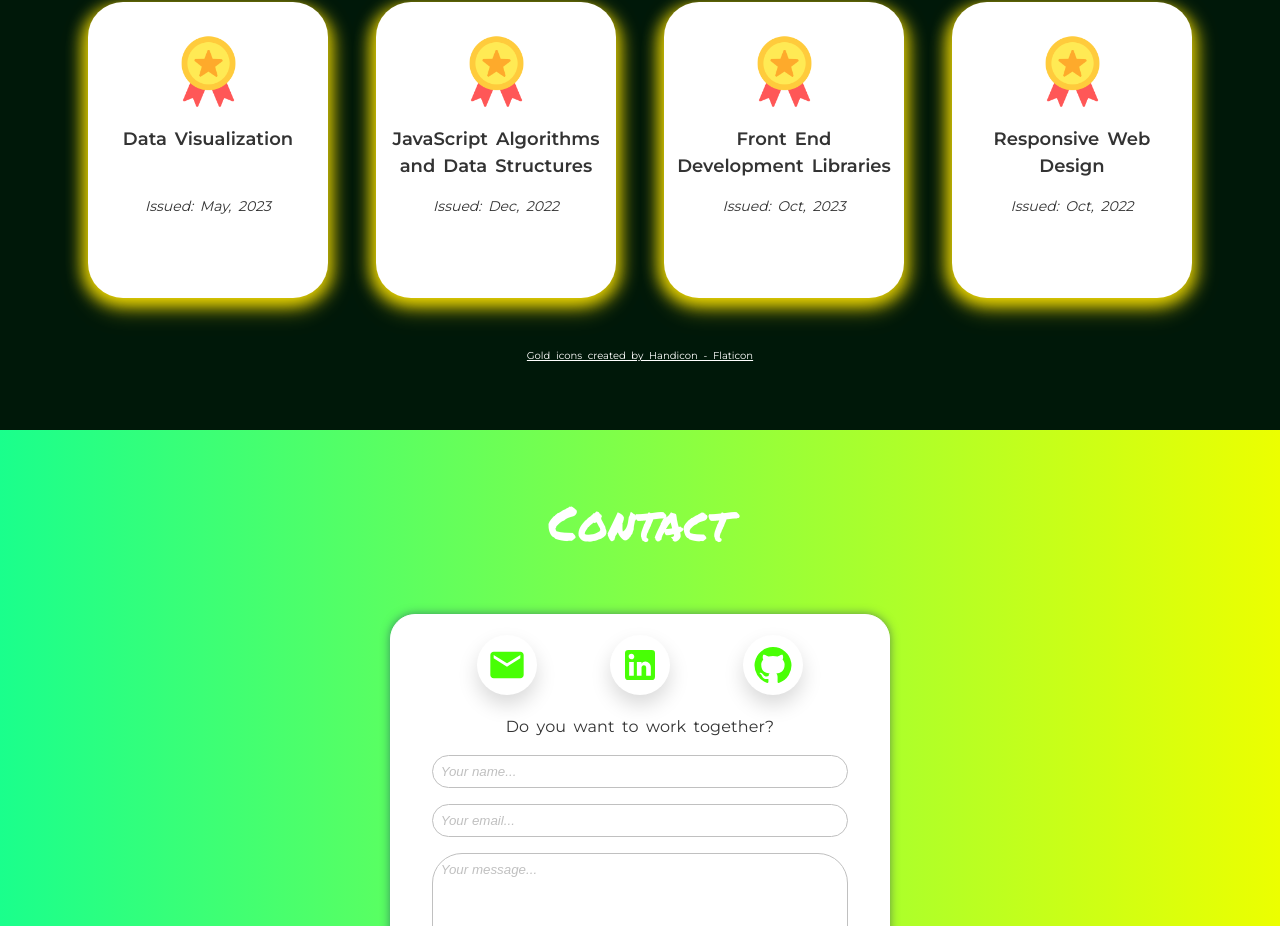
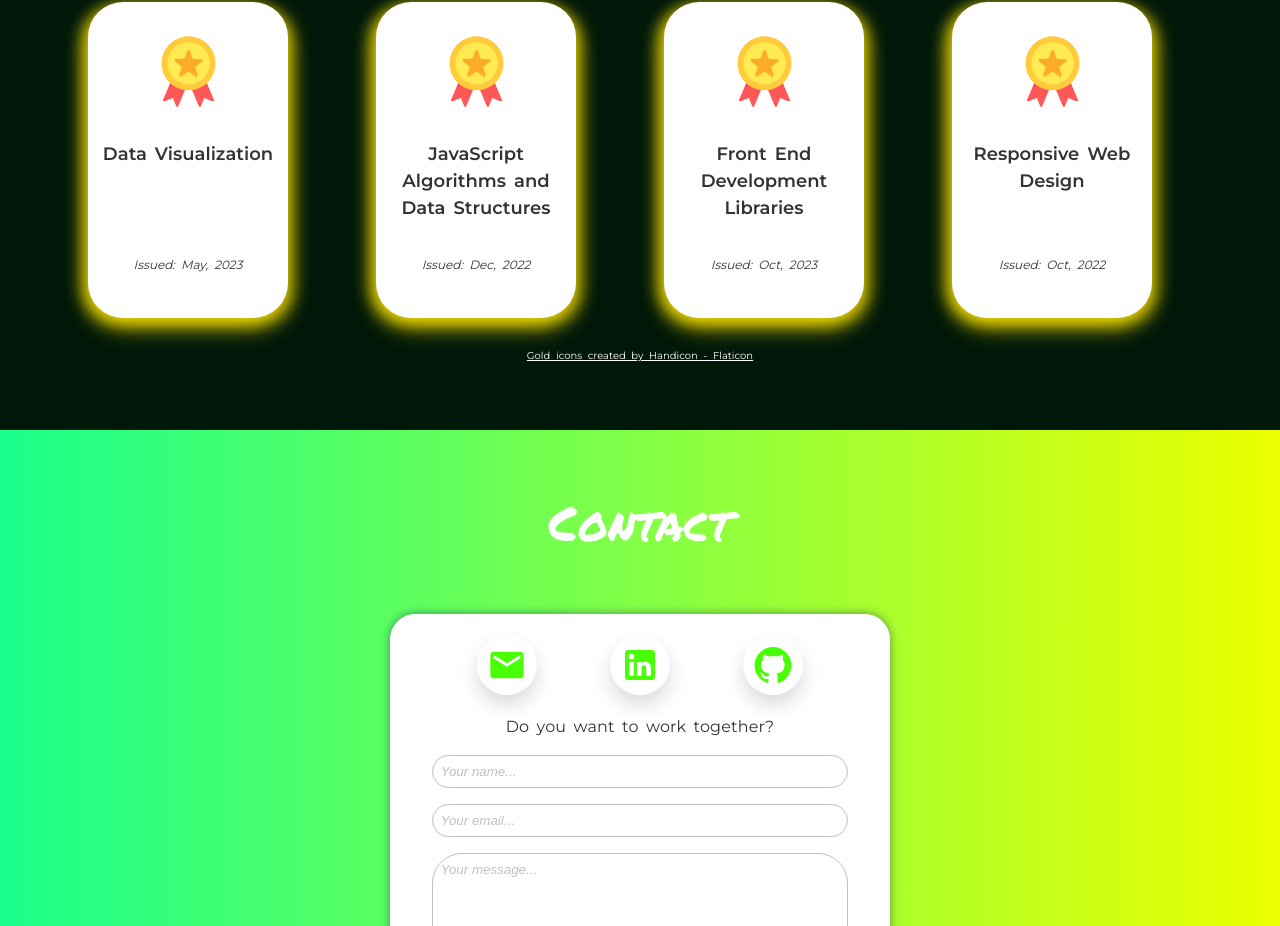
Before and after one commit to manuel12/personal-portfolio-page, a React (Create React App) app: page / in a window 1280 px wide. Shown: the part 5460-6386 px from the top of the page. Built offline with nearby package versions, Linux system fonts and the light colour scheme.

Commit message:
Reduced card width.
Added padding top to name and issue date
containers.

Reduced issue data font-size.

```diff
--- a/src/components/CertificationCard/styles.css
+++ b/src/components/CertificationCard/styles.css
@@ -11,6 +11,7 @@
   background-color: white;
   border-radius: 35px;
 
+  width: 200px;
   padding: var(--spacing-md) 0;
 
   filter: drop-shadow(-6px 4px 8px rgba(255, 230, 0, 0.75))
@@ -41,15 +42,17 @@
 .name-container,
 .issue-date-container {
   padding: 0 10px;
-  height: 70px;
+  height: 80px;
 }
 
 .name-container {
+  padding-top: 15px;
   font-size: 18px;
   font-weight: bold;
 }
 
 .issue-date-container {
+  padding-top: 50px;
   font-style: italic;
-  font-size: 14px;
+  font-size: 12px;
 }
```
